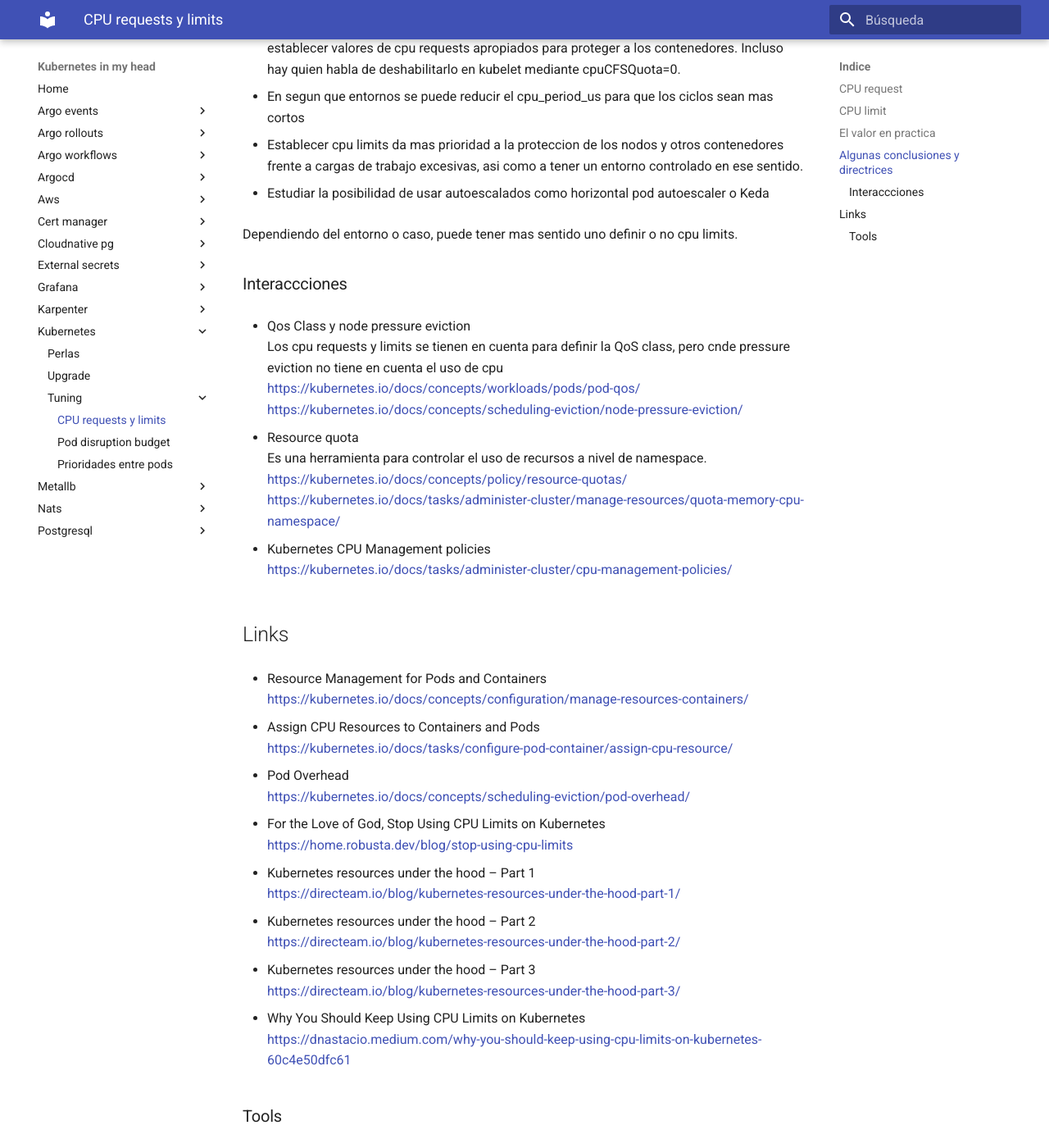
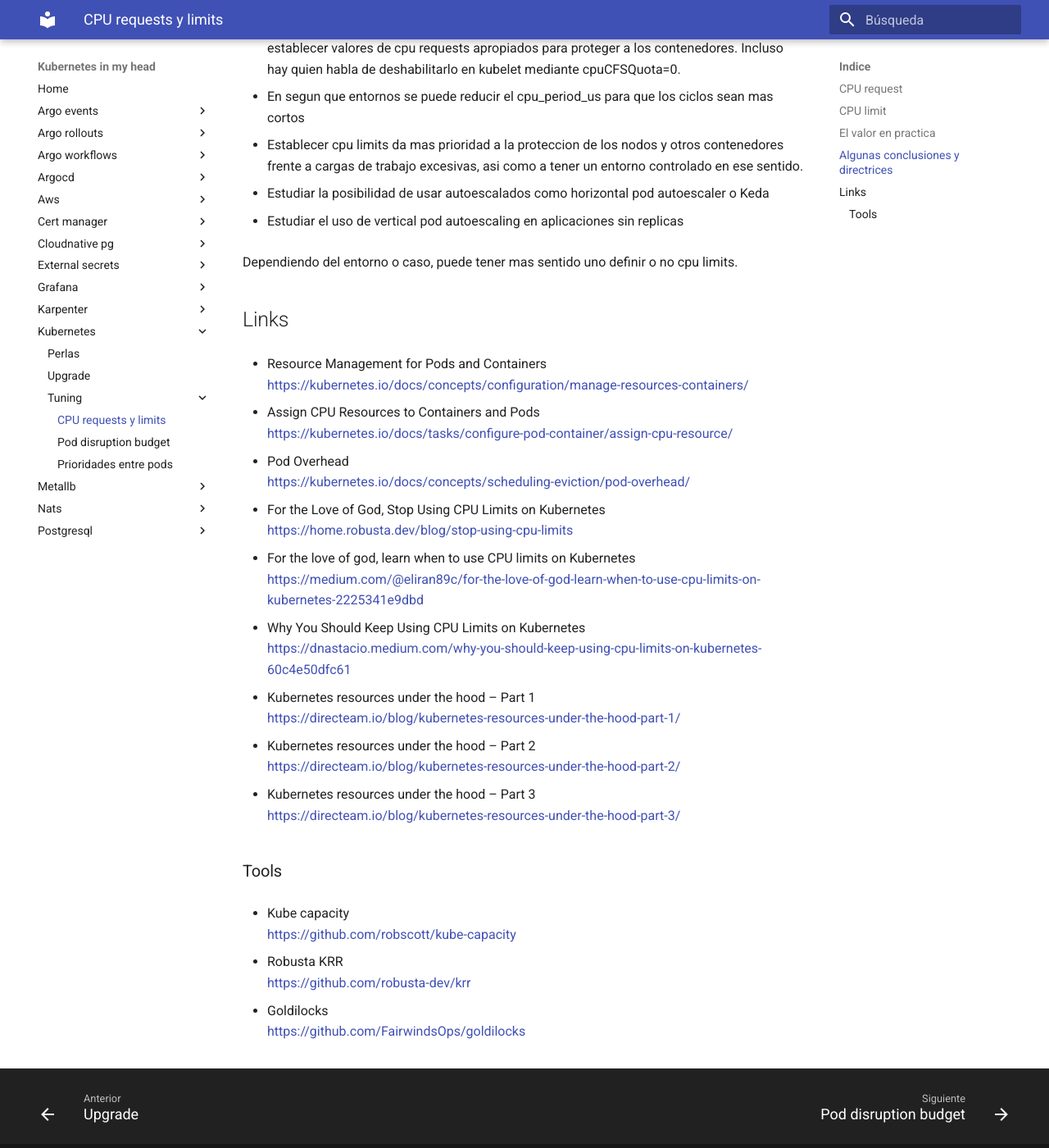
Before and after one commit to jorgelon/kubernetesinmyhead.net, an MkDocs documentation site: the page built from docs/kubernetes/tuning/cpu-requests-limits.md, in a window 1280 px wide and 1400 px high, scrolled down 1899 px. Shown: the whole window at 82% size. Built offline with MkDocs 1.6.1 and Material for MkDocs 9.7.7, drawn with Linux system fonts in a browser that asks for light colours.

Commit message:
add more info

```diff
--- a/docs/kubernetes/tuning/cpu-requests-limits.md
+++ b/docs/kubernetes/tuning/cpu-requests-limits.md
@@ -55,22 +55,9 @@ En 2 cpu, consumiria la cuota en 0.1ms sin poder hacer uso del 0.9 restante. A m
 
 - Estudiar la posibilidad de usar autoescalados como horizontal pod autoescaler o Keda
 
+- Estudiar el uso de vertical pod autoescaling en aplicaciones sin replicas
+
 Dependiendo del entorno o caso, puede tener mas sentido uno definir o no cpu limits.
-
-### Interaccciones
-
-- Qos Class y node pressure eviction
-Los cpu requests y limits se tienen en cuenta para definir la QoS class, pero cnde pressure eviction no tiene en cuenta el uso de cpu
-<https://kubernetes.io/docs/concepts/workloads/pods/pod-qos/>
-<https://kubernetes.io/docs/concepts/scheduling-eviction/node-pressure-eviction/>
-
-- Resource quota
-Es una herramienta para controlar el uso de recursos a nivel de namespace.
-<https://kubernetes.io/docs/concepts/policy/resource-quotas/>
-<https://kubernetes.io/docs/tasks/administer-cluster/manage-resources/quota-memory-cpu-namespace/>
-
-- Kubernetes CPU Management policies
-<https://kubernetes.io/docs/tasks/administer-cluster/cpu-management-policies/>
 
 ## Links
 
@@ -86,6 +73,12 @@ Es una herramienta para controlar el uso de recursos a nivel de namespace.
 - For the Love of God, Stop Using CPU Limits on Kubernetes
 <https://home.robusta.dev/blog/stop-using-cpu-limits>
 
+- For the love of god, learn when to use CPU limits on Kubernetes
+<https://medium.com/@eliran89c/for-the-love-of-god-learn-when-to-use-cpu-limits-on-kubernetes-2225341e9dbd>
+
+- Why You Should Keep Using CPU Limits on Kubernetes
+<https://dnastacio.medium.com/why-you-should-keep-using-cpu-limits-on-kubernetes-60c4e50dfc61>
+
 - Kubernetes resources under the hood – Part 1
 <https://directeam.io/blog/kubernetes-resources-under-the-hood-part-1/>
 
@@ -94,9 +87,6 @@ Es una herramienta para controlar el uso de recursos a nivel de namespace.
 
 - Kubernetes resources under the hood – Part 3
 <https://directeam.io/blog/kubernetes-resources-under-the-hood-part-3/>
-
-- Why You Should Keep Using CPU Limits on Kubernetes
-<https://dnastacio.medium.com/why-you-should-keep-using-cpu-limits-on-kubernetes-60c4e50dfc61>
 
 ### Tools
 
```
